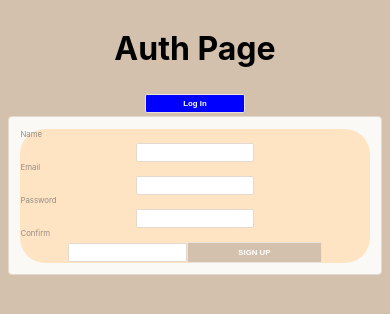
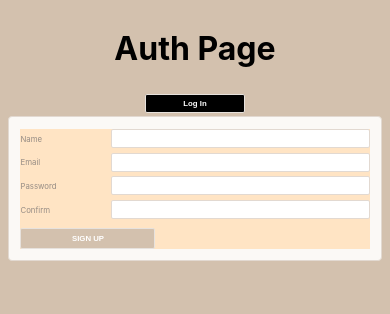
Before and after one commit to Patsch03/project-4-base, a React (Create React App) app: page /word-page in a window 390 px wide. Both pictures are taken after a click on the button "Sign Up". Shown: the top 314 px of the page. Built offline with nearby package versions, Linux system fonts and the light colour scheme.

Commit message:
Style changes to sign-up/login page

```diff
--- /dev/null
+++ b/src/components/SignUpForm/SignUpForm.css
@@ -0,0 +1,3 @@
+form{
+    background-color: bisque;
+}
--- a/src/components/SignUpForm/SignUpForm.jsx
+++ b/src/components/SignUpForm/SignUpForm.jsx
@@ -1,5 +1,6 @@
 import { Component } from 'react';
 import { signUp } from '../../utilities/users-service';
+import './SignUpForm.css'
 
 export default class SignUpForm extends Component {
   state = {
@@ -42,7 +43,7 @@ export default class SignUpForm extends Component {
     return (
       <div>
         <div className="form-container">
-          <form autoComplete="off" onSubmit={this.handleSubmit}>
+          <form class autoComplete="off" onSubmit={this.handleSubmit}>
             <label>Name</label>
             <input type="text" name="name" value={this.state.name} onChange={this.handleChange} required />
             <label>Email</label>
--- a/src/pages/WordPage/WordPage.css
+++ b/src/pages/WordPage/WordPage.css
@@ -1,10 +1,6 @@
 button{
-   background-color: blue;
+   background-color: black;
    width: 100px;
-}
-
-form{
-   background-color: bisque;
 }
 
 .text-input{
@@ -20,16 +16,16 @@ button[type=submit]{
    width: 135px;
 }
 
-form{
+.form{
    display: inline-block;
    margin: auto;
    width: 50%;
    border-radius: 25px;
-
+   background-color: bisque;
 }
 
 @media screen and (max-width: 950px) {
-   form{
+   .form{
       margin: auto;
       width: 100%
    }
@@ -64,6 +60,3 @@ form{
    }
 
 }
-.center{
-   margin: auto
-}
--- a/src/pages/WordPage/WordPage.jsx
+++ b/src/pages/WordPage/WordPage.jsx
@@ -110,7 +110,7 @@ export default function WordPage( ) {
     <main>
 
         <h1>Search a Word!</h1>
-        <form autoComplete="off" onSubmit={handleSubmit}>
+        <form class="form"autoComplete="off" onSubmit={handleSubmit}>
             <div class="center">
                 <input class= "text-input"type="text" value={parameter} onChange={handleChange} required></input>
             </div>
@@ -140,7 +140,7 @@ export default function WordPage( ) {
         {/* DONT WANT ANYTHING BELOW THIS TO DISPLAY UNLESS WORD IS ALREADY RENDERED ON PAGE */}
         {rhymeCheckDisp &&
 
-            <form autoComplete="off" onSubmit={handleRhymeSubmit}>
+            <form class="form"autoComplete="off" onSubmit={handleRhymeSubmit}>
                 <input type="text" value={rhymeParameter} onChange={handleRhymeChange} required/>
                 <button type="submit">Check Rhyme</button>
             </form>
```
